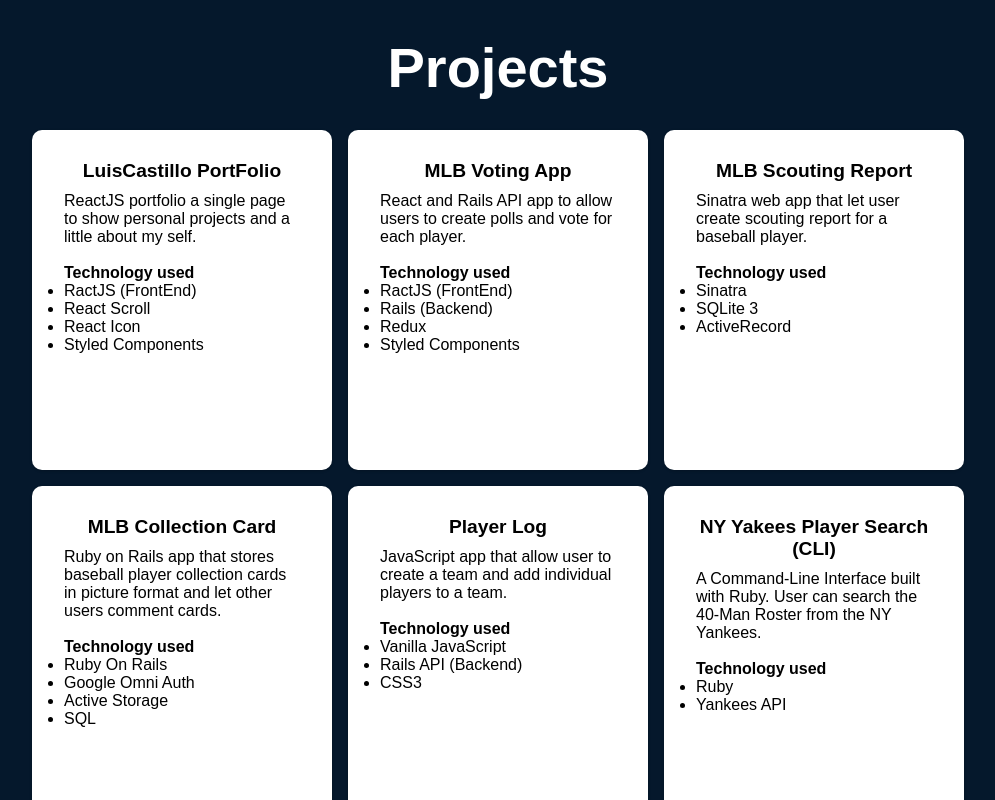
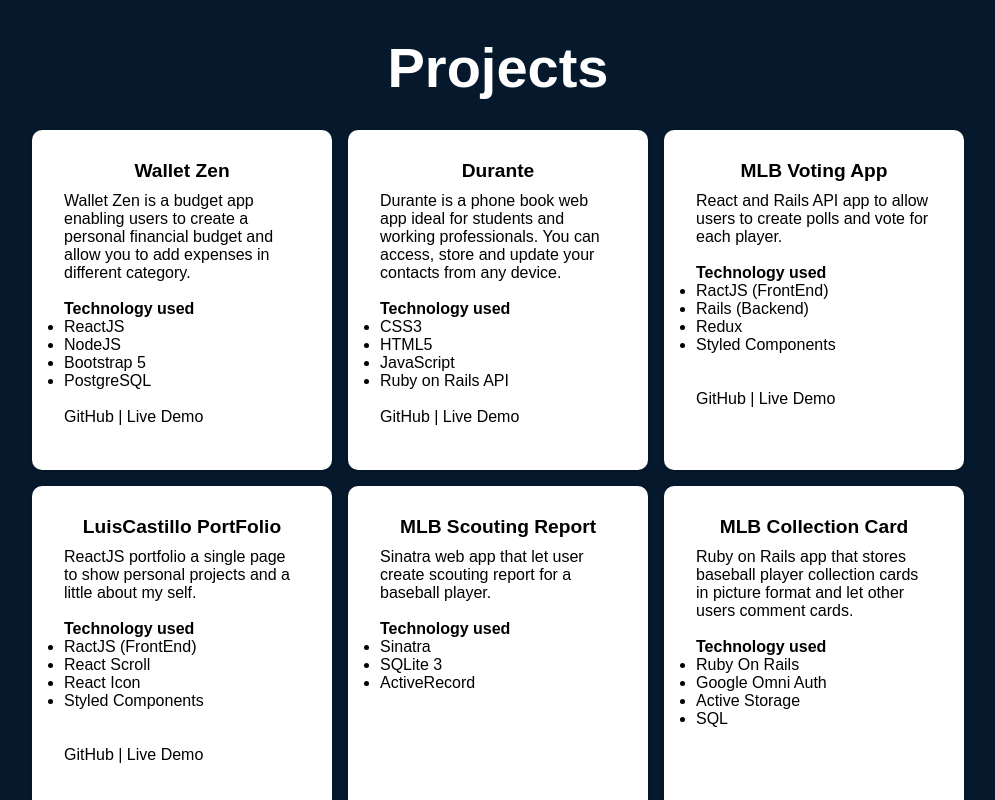
Before and after one commit to LuisCastilloKC/luis-castillo-portfolio, a React (Create React App) app: page /#contact in a window 1280 px wide. Shown: the part 1620-2420 px from the top of the page, without its empty margins (142-1137 px from the left). Built offline with nearby package versions, Linux system fonts and the light colour scheme.

Commit message:
add 2 project and github and live demo link

```diff
--- a/src/pages/Projects.jsx
+++ b/src/pages/Projects.jsx
@@ -1,15 +1,76 @@
 import React from 'react';
+import '../App.css'
 import { ProjectH1, ProjectH3, ProjectParagraphContainer, ProjectP, ProjectsContainerStyled, ProjectWrapper,ProjectCards } from '../styles/Container';
 
 
 const Projects = () => {
+
     return (
         <>
-
             <ProjectsContainerStyled id="projects">
             <ProjectH1>Projects</ProjectH1>
                 <ProjectWrapper>
-                <a href="https://github.com/LuisCastilloKC/luis-castillo-portfolio" rel="noreferrer" target="_blank">
+                    <ProjectCards>
+                        <ProjectH3>Wallet Zen</ProjectH3>
+                        <ProjectParagraphContainer>
+                            <ProjectP>Wallet Zen is a budget app enabling users to create a personal financial budget and allow you to add expenses in different category.
+                            </ProjectP>
+                            <br />
+                                <ul>
+                                    <strong>Technology used</strong>
+                                    <li>ReactJS</li>
+                                    <li>NodeJS</li>
+                                    <li>Bootstrap 5</li>
+                                    <li>PostgreSQL</li>
+                                </ul>
+                                <br />
+                                <a href="https://github.com/chingu-voyages/v39-bears-team-08" rel="noreferrer" target="_blank">GitHub</a> {"  "}| {" "}
+                                <a href="http://wallet-zen.herokuapp.com/" rel="noreferrer" target="_blank">Live Demo</a>
+                        </ProjectParagraphContainer>
+                    </ProjectCards>
+                    <ProjectCards>
+                        <ProjectH3>Durante</ProjectH3>
+                        <ProjectParagraphContainer>
+                            <ProjectP>Durante is a phone book web app ideal for students and working professionals. You can access, store and update your contacts from any device.
+                            </ProjectP>
+                            <br />
+                                <ul>
+                                    <strong>Technology used</strong>
+                                    <li>CSS3</li>
+                                    <li>HTML5</li>
+                                    <li>JavaScript</li>
+                                    <li>Ruby on Rails API</li>
+                                </ul>
+                                <br />
+                                <a href="https://github.com/chingu-voyages/v38-toucans-team-01" rel="noreferrer" target="_blank">GitHub</a> {"  "}| {" "}
+                                <a href="https://durante-main.herokuapp.com/login.html" rel="noreferrer" target="_blank">Live Demo</a>
+                        </ProjectParagraphContainer>
+                    </ProjectCards>
+
+
+
+                    <ProjectCards>
+                        <ProjectH3>MLB Voting App</ProjectH3>
+                        <ProjectParagraphContainer>
+                            <ProjectP>
+                            React and Rails API app to allow users to create polls and vote for each player.
+                            </ProjectP>
+                            <br />
+                                <ul>
+                                    <strong>Technology used</strong>
+                                    <li>RactJS (FrontEnd) </li>
+                                    <li>Rails (Backend) </li>
+                                    <li>Redux</li>
+                                    <li>Styled Components</li>
+                                </ul>
+                                <br />
+                                <br />
+                                <a href="https://github.com/LuisCastilloKC/mlb_voting_app" rel="noreferrer" target="_blank">GitHub</a> {"  "}| {" "}
+                                <a href="http://mlb-voting.herokuapp.com/" rel="noreferrer" target="_blank">Live Demo</a>
+                        </ProjectParagraphContainer>
+                    </ProjectCards>
+
+
                     <ProjectCards>
                         <ProjectH3>LuisCastillo PortFolio</ProjectH3>
                         <ProjectParagraphContainer>
@@ -24,27 +85,14 @@
                                     <li>React Icon</li>
                                     <li>Styled Components</li>
                                 </ul>
+                                <br />
+                                <br />
+                                <a href="https://github.com/LuisCastilloKC/luis-castillo-portfolio" rel="noreferrer" target="_blank">GitHub</a> {"  "}| {" "}
+                                <a href="https://www.luiscastillo.dev" rel="noreferrer" target="_blank">Live Demo</a>
+
                         </ProjectParagraphContainer>
                     </ProjectCards>
-                    </a>
-                <a href="https://github.com/LuisCastilloKC/mlb_voting_app" rel="noreferrer" target="_blank">
-                    <ProjectCards>
-                        <ProjectH3>MLB Voting App</ProjectH3>
-                        <ProjectParagraphContainer>
-                            <ProjectP>
-                            React and Rails API app to allow users to create polls and vote for each player.
-                            </ProjectP>
-                            <br />
-                                <ul>
-                                    <strong>Technology used</strong>
-                                    <li>RactJS (FrontEnd) </li>
-                                    <li>Rails (Backend) </li>
-                                    <li>Redux</li>
-                                    <li>Styled Components</li>
-                                </ul>
-                        </ProjectParagraphContainer>
-                    </ProjectCards>
-                    </a>
+
                     <a href="https://github.com/LuisCastilloKC/mlb-scouting-report-sinatra-project" rel="noreferrer" target="_blank">
                     <ProjectCards>
                         <ProjectH3>MLB Scouting Report</ProjectH3>
@@ -111,6 +159,7 @@
                         </ProjectParagraphContainer>
                     </ProjectCards>
                     </a>
+
                 </ProjectWrapper>
             </ProjectsContainerStyled>
         </>
--- a/src/styles/Container.js
+++ b/src/styles/Container.js
@@ -244,7 +244,6 @@
     &:hover {
         transform: scale(1.02);
         transition: all 0.2s ease-in-out;
-        cursor: pointer;
         }
     `
     export const ProjectH1 = styled.h1`
@@ -267,6 +266,11 @@
 
     export const ProjectParagraphContainer = styled.div`
        margin-left: 2px;
+
+       a:hover {
+        color: #feb236;
+        cursor: pointer;
+        }
     `
     export const ProjectP = styled.p`
         text-align: left;
```
Also changed, not shown: 1 other file (tests, documents, lock files or other folders).
